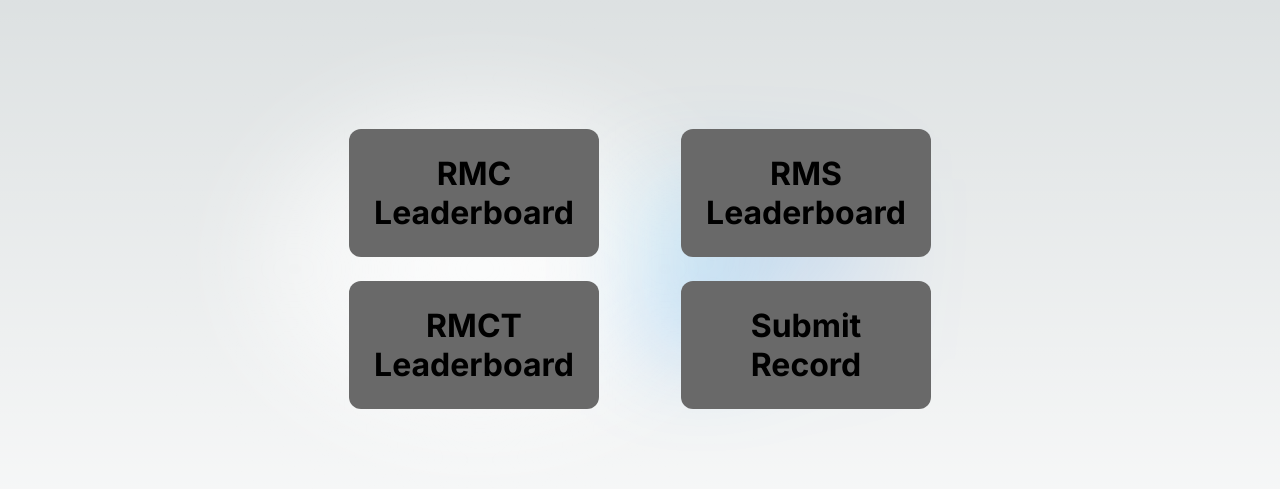
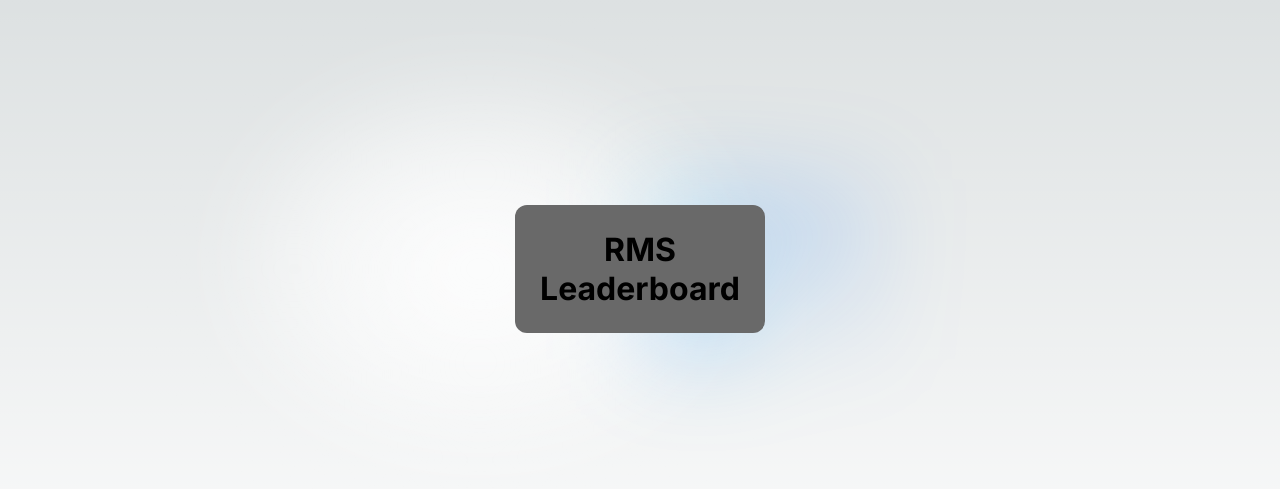
Before and after one commit to The-Code-Monkey/TMS_Leaderboards, a Next.js app: page / in a window 1280 px wide. Shown: the part 131-620 px from the top of the page. Built offline with nearby package versions, Linux system fonts and the light colour scheme.

Commit message:
hide other pages as not setup

```diff
--- a/app/page.tsx
+++ b/app/page.tsx
@@ -6,26 +6,26 @@ export default function Home() {
     <div className={styles.container}>
     <main className={styles.main}>
       <div className={styles.center}>
-        <Link href='/rmc'>
-        <h1 className={styles.title}>
-          RMC <br /> Leaderboard
-        </h1>
-        </Link>
+        {/*<Link href='/rmc'>*/}
+        {/*<h1 className={styles.title}>*/}
+        {/*  RMC <br /> Leaderboard*/}
+        {/*</h1>*/}
+        {/*</Link>*/}
         <Link href='/rms'>
-        <h1 className={styles.title}>
-          RMS <br /> Leaderboard
-        </h1>
-        </Link>
-        <Link href='/rmct'>
           <h1 className={styles.title}>
-            RMCT <br /> Leaderboard
+            RMS <br /> Leaderboard
           </h1>
         </Link>
-        <Link href='/submit'>
-          <h1 className={styles.title}>
-            Submit <br /> Record
-          </h1>
-        </Link>
+        {/*<Link href='/rmct'>*/}
+        {/*  <h1 className={styles.title}>*/}
+        {/*    RMCT <br /> Leaderboard*/}
+        {/*  </h1>*/}
+        {/*</Link>*/}
+        {/*<Link href='/submit'>*/}
+        {/*  <h1 className={styles.title}>*/}
+        {/*    Submit <br /> Record*/}
+        {/*  </h1>*/}
+        {/*</Link>*/}
       </div>
     </main>
     </div>
```
